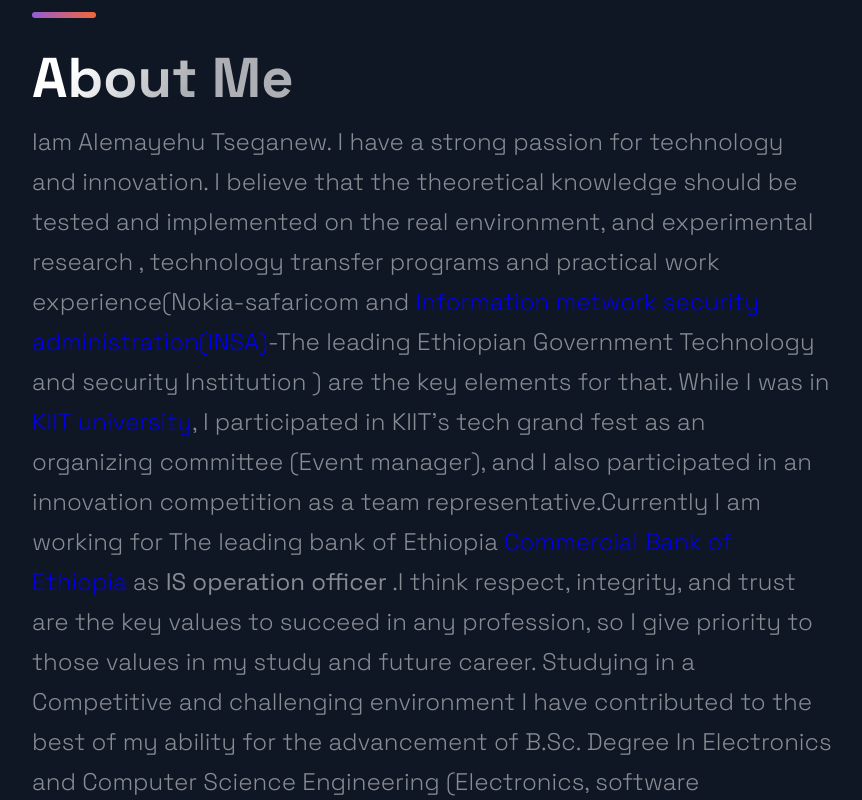
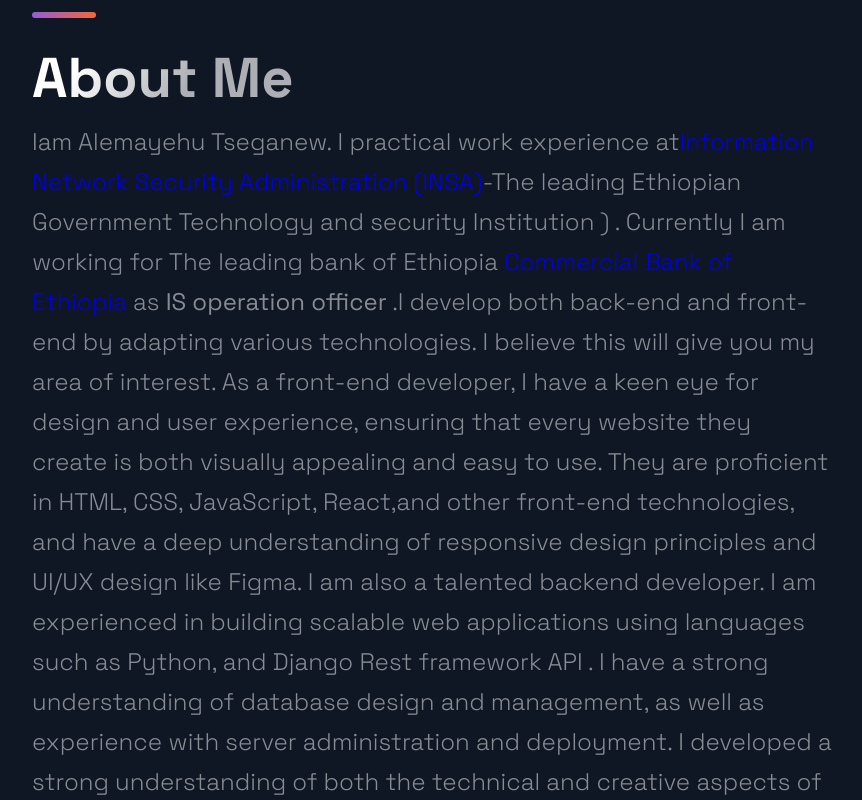
Before and after one commit to alemayehutseganew/alemayehu-tseganew, a Next.js app: page / in a window 1280 px wide. Shown: the part 2720-3520 px from the top of the page, without its empty margins (88-950 px from the left). Built offline with nearby package versions, Linux system fonts and the light colour scheme.

Commit message:
Update TimeLine.js

```diff
--- a/src/components/TimeLine/TimeLine.js
+++ b/src/components/TimeLine/TimeLine.js
@@ -68,43 +68,29 @@ const Timeline = () => {
     <Section id="about">
       <SectionTitle>About Me</SectionTitle>
       <SectionText>
-        Iam Alemayehu Tseganew. I have a strong passion for technology and
-        innovation. I believe that the theoretical knowledge should be tested
-        and implemented on the real environment, and experimental research ,
-        technology transfer programs and practical work
-        experience(Nokia-safaricom and{" "}
+        Iam Alemayehu Tseganew.
+        I practical work
+        experience at
         <Link href="https://www.insa.gov.et/">
-          Information metwork security administration(INSA)
+          Information Network Security Administration (INSA)
         </Link>
         -The leading Ethiopian Government Technology and security Institution )
-        are the key elements for that. While I was in{" "}
-        <Link href="https://kiit.ac.in/"> KIIT university</Link>, I participated
-        in KIIT’s tech grand fest as an organizing committee (Event manager),
-        and I also participated in an innovation competition as a team
-        representative.Currently I am working for The leading bank of Ethiopia
+        . Currently I am working for The leading bank of Ethiopia
         <Link href="https://combanketh.et/">
           {" "}
           Commercial Bank of Ethiopia
         </Link>{" "}
-        as <strong>IS operation officer</strong> .I think respect, integrity,
-        and trust are the key values to succeed in any profession, so I give
-        priority to those values in my study and future career. Studying in a
-        Competitive and challenging environment I have contributed to the best
-        of my ability for the advancement of B.Sc. Degree In Electronics and
-        Computer Science Engineering (Electronics, software Engineering,
-        Computer Science,Hardware) and other related activities with CGPA of
-        8.82 out 10.I develop both back-end and front-end with adapting various
-        technologies. I believe this will give you my area of interest . As a
-        frontend developer, Alemayehu has a keen eye for design and user
+        as <strong>IS operation officer</strong> .I develop both back-end and front-end by adapting various
+        technologies. I believe this will give you my area of interest. As a
+        front-end developer, I have a keen eye for design and user
         experience, ensuring that every website they create is both visually
         appealing and easy to use. They are proficient in HTML, CSS, JavaScript,
         React,and other front-end technologies, and have a deep understanding of
-        responsive design principles and UI/UX design like Figma. In addition to
-        their frontend skills, Alemayehu is also a talented backend developer.
-        They are experienced in building scalable web applications using
+        responsive design principles and UI/UX design like Figma.  I am also a talented backend developer.
+        I am experienced in building scalable web applications using
         languages such as Python, and Django Rest framework API . I have a
         strong understanding of database design and management, as well as
-        experience with server administration and deployment.Alemayehu has
+        experience with server administration and deployment. I
         developed a strong understanding of both the technical and creative
         aspects of web development.
       </SectionText>
```
